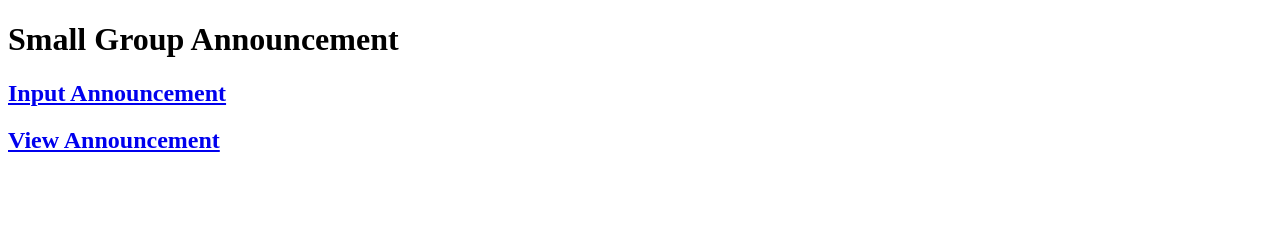
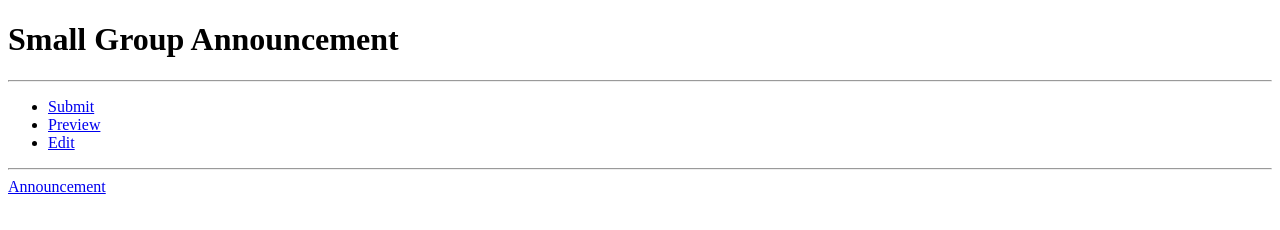
Before and after one commit to rosemeaddistrict/smallgroup4announcement, a plain HTML site: page index.html in a window 1280 px wide. Drawn offline with Linux system fonts and the light colour scheme.

Commit message:
add an edit

```diff
--- a/index.html
+++ b/index.html
@@ -6,8 +6,12 @@
     <title>Small Group Announcement</title>
 </head>
 <body>
-    <h1>Small Group Announcement</h1>
-    <h2><a href="https://forms.gle/UnuWzGcStms9eATe9">Input Announcement</a></h2>
-    <h2><a href="./view.html">View Announcement</a></h2>
+    <h1>Small Group Announcement</h1><hr>
+    <ul>
+        <li><a href="https://forms.gle/UnuWzGcStms9eATe9">Submit</a></li>
+        <li><a href="./view.html">Preview</a></li>
+        <li><a href="https://docs.google.com/spreadsheets/d/1dcex4P4KG0O6t6zZelVTo0GDPBol3HwaqGH-XSgT8sg/edit?usp=sharing">Edit</a></li>
+    </ul><hr>
+    <a href="https://rosemeaddistrict.github.io/smallgroup4/">Announcement</a>
 </body>
 </html>
```
